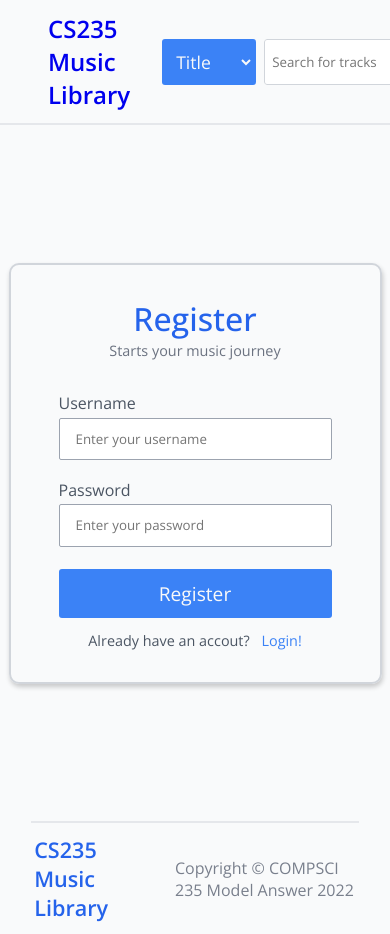
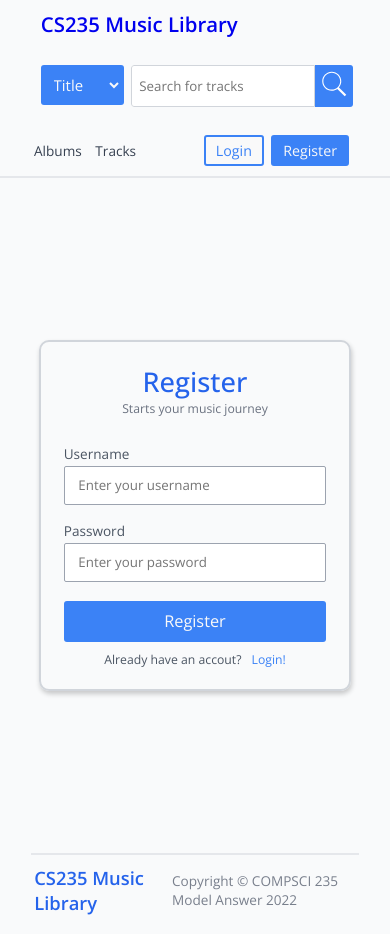
Before and after one commit to yunwi5/music-library, a Flask app: page /authentication/register in a window 390 px wide; the page is wider, and only the part inside the window is pictured. Run offline with Flask 2, Linux system fonts and the light colour scheme; parts of the project's set-up code (start-up, migrations or seed data) failed here and were passed over.

Commit message:
Make login/register page responsive
Make smaller font sizes for mobile screen sizes

```diff
--- a/music/static/css/auth.css
+++ b/music/static/css/auth.css
@@ -1,6 +1,3 @@
-#auth {
-}
-
 #auth .form-wrapper {
     padding: 2rem 3rem;
     border-radius: 10px;
@@ -9,10 +6,7 @@
 }
 
 .auth-heading {
-    display: flex;
-    flex-direction: column;
-    align-items: center;
-    gap: 0.1rem;
+    text-align: center;
 }
 
 .auth-heading .auth-heading__title {
@@ -92,3 +86,17 @@
     max-width: 20rem;
     margin-bottom: -5px;
 }
+
+@media only screen and (max-width: 800px) {
+    #auth {
+        min-height: 80vh;
+    }
+}
+
+@media only screen and (max-width: 600px) {
+    #auth .form-wrapper {
+        width: clamp(18rem, 23rem, 95vw);
+        margin: 0 auto;
+        padding: 1.5rem 1.7rem;
+    }
+}
--- a/music/static/css/header.css
+++ b/music/static/css/header.css
@@ -6,6 +6,9 @@
 
     padding: 0.75rem 3rem;
     border-bottom: 2px solid var(--color-gray-3);
+
+    /* Temmporarily fix the header width? */
+    flex-wrap: wrap;
 }
 
 /* Header searchbar form styling */
--- a/music/static/css/main.css
+++ b/music/static/css/main.css
@@ -61,6 +61,26 @@ body {
     min-height: 100vh;
     background-color: var(--color-gray-1);
     color: var(--color-gray-8);
+}
+
+/* Apply small font sizes for small screen <= 900px using css inheritance */
+@media only screen and (max-width: 900px) {
+    html {
+        font-size: calc(16px * 0.95);
+    }
+}
+
+/* Apply smaller font sizes for small screen <= 600px using css inheritance */
+@media only screen and (max-width: 600px) {
+    html {
+        font-size: calc(16px * 0.9);
+    }
+}
+
+@media only screen and (max-width: 400px) {
+    html {
+        font-size: calc(16px * 0.85);
+    }
 }
 
 main {
```
